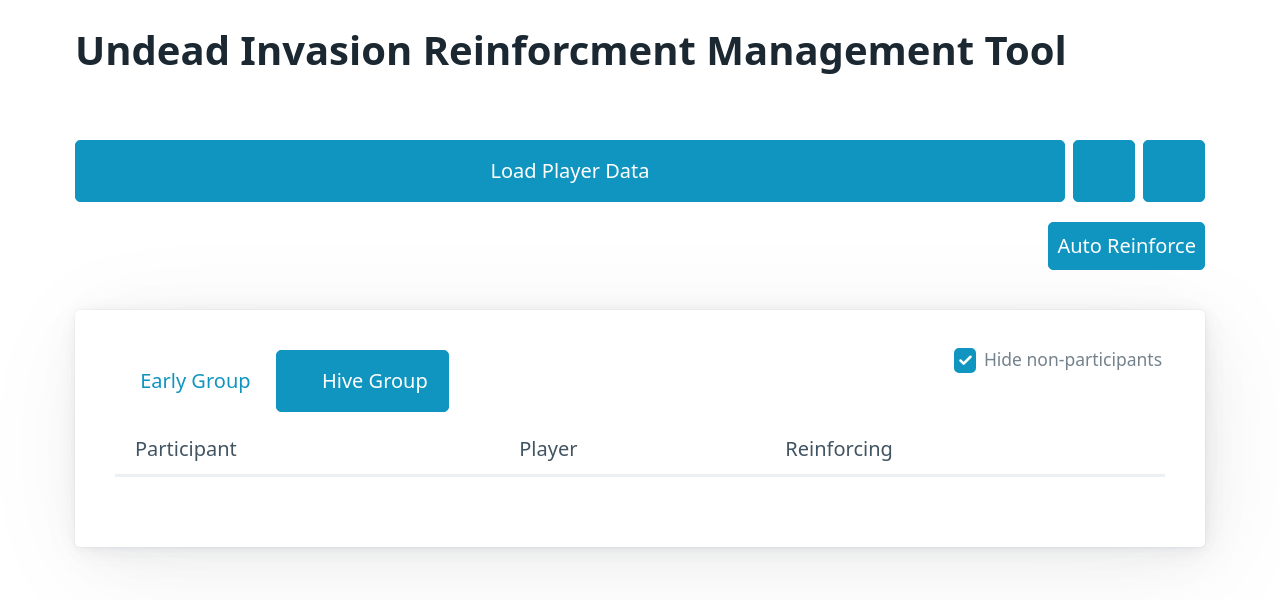
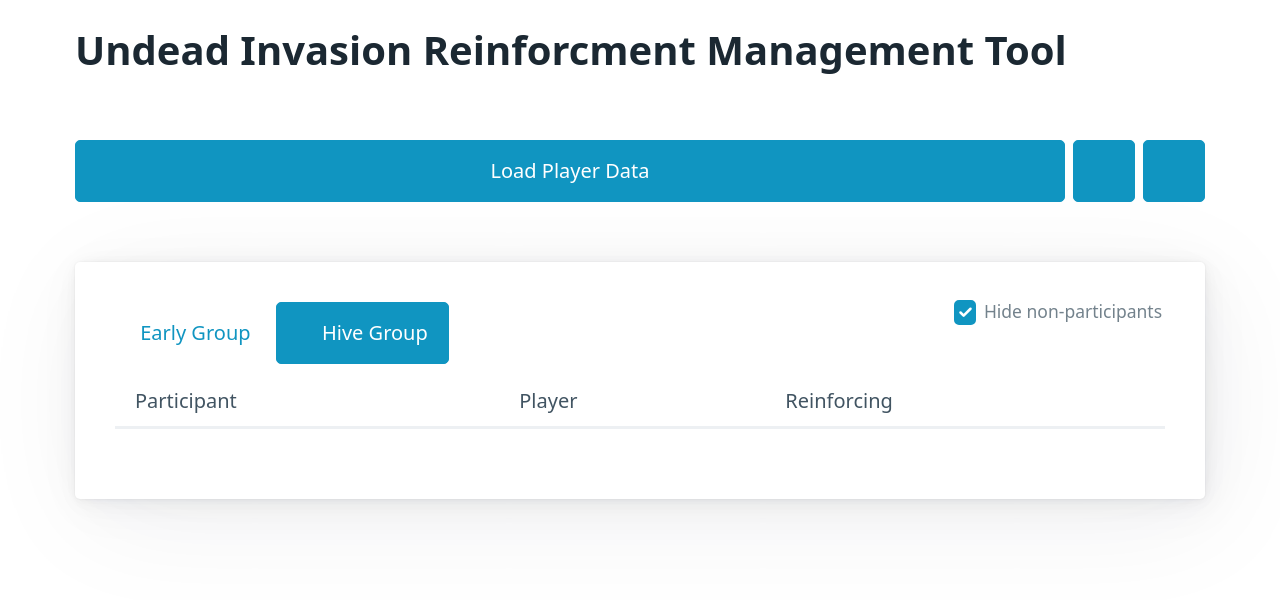
Before and after one commit to derrickorama/evony-undead-tool, a Vue app: page / in a window 1280 px wide. Shown: the top 600 px of the page. Built offline with nearby package versions, Linux system fonts and the light colour scheme; some icons are missing.

Commit message:
Hiding auto-reinforce button

```diff
--- a/src/App.vue
+++ b/src/App.vue
@@ -23,7 +23,7 @@
         <li v-for="error in loadErrors">{{ error }}</li>
       </ul>
     </NegativeBanner>
-    <AutoReinforceButton />
+    <AutoReinforceButton v-if="false" />
     <article>
       <div class="row justify-between">
         <div class="mb-md">
```
